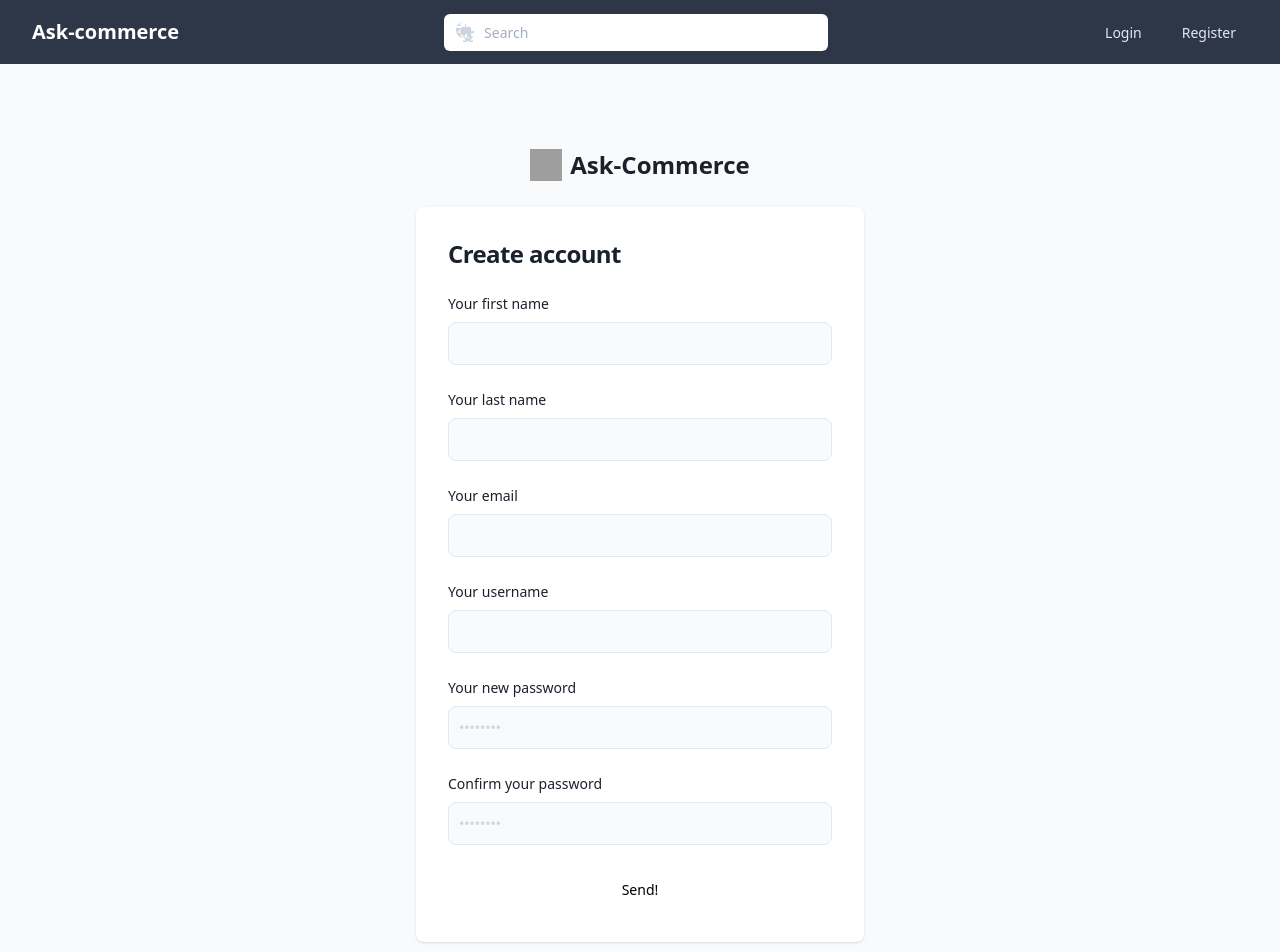
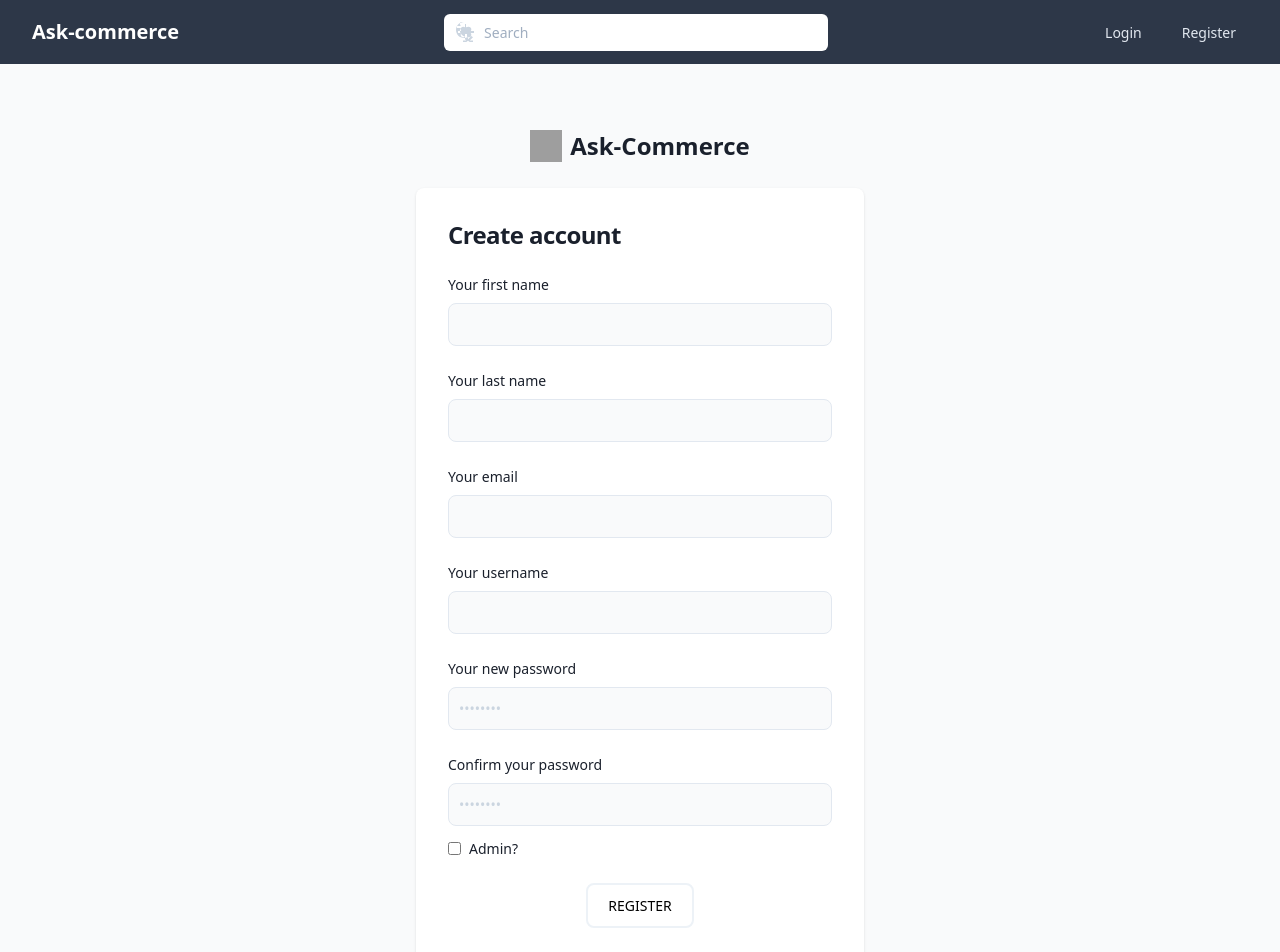
Before and after one commit to Lumaraescoder/Ask-commerce, a Next.js app: page /register in a window 1280 px wide. Shown: the top 952 px of the page. Built offline with nearby package versions, Linux system fonts and the light colour scheme; grey boxes are pictures that could not be loaded.

Commit message:
Register Component Fix

```diff
--- a/package.json
+++ b/package.json
@@ -2,7 +2,7 @@
   "name": "next-js-boilerplate",
   "version": "3.9.0",
   "scripts": {
-    "dev": "next dev",
+    "dev": "next dev --port 8000",
     "build": "next build",
     "start": "next start",
     "build-stats": "cross-env ANALYZE=true npm run build",
--- a/src/components/RegisterForm/RegisterForm.tsx
+++ b/src/components/RegisterForm/RegisterForm.tsx
@@ -1,83 +1,77 @@
-//import { AuthContext, AuthProvider } from "@/context/auth/auth-context";
-import { Formik, FormikHelpers, Field, Form } from "formik";
+import { Formik, FormikHelpers, Field, Form, ErrorMessage } from "formik";
 import { useRouter } from "next/router";
-//import { useContext } from "react";
 import * as yup from "yup";
 
 type UserCredentials = {
   username: string;
   password: string;
-  firstname: string;
-  lastname: string;
+  firstName: string;
+  lastName: string;
   email: string;
+  confirmPassword: string;
+  isAdmin: boolean;
 };
 
 const RegisterSchema = yup.object().shape({
-  username: yup.string().required("required"),
-  password: yup.string().required("required"),
-  firstname: yup.string().required("required"),
-  lastname: yup.string().required("required"),
-  email: yup.string().required("required"),
+  firstName: yup.string().required("First name is required"),
+  lastName: yup.string().required("Last name is required"),
+  username: yup.string().required("Username is required"),
+  email: yup.string().required("Email is required").email("Invalid email"),
+  password: yup.string().required("Password is required"),
+  confirmPassword: yup
+    .string()
+    .oneOf([yup.ref("password"), undefined], "Passwords must match")
+    .required("Confirm password is required"),
 });
 
-const initialValuesLogin = {
-  firstname: "",
-  lastname: "",
+const initialValues = {
+  firstName: "",
+  lastName: "",
+  email: "",
   username: "",
   password: "",
-  email: "",
+  confirmPassword: "",
+  isAdmin: false,
 };
 
 const RegisterForm = () => {
-  //const { setAuthState } = useContext(AuthContext);
-
   const router = useRouter();
 
   const handleFormSubmit = async (
     values: UserCredentials,
-
     { setSubmitting }: FormikHelpers<UserCredentials>
-  ) => {
+  ): Promise<void> => {
     await register(values, setSubmitting);
   };
 
   const register = async (
     values: UserCredentials,
-
     setSubmitting: (isSubmitting: boolean) => void
   ) => {
     const loggedInResponse = await fetch(
-      "https://fakestoreapi.com/auth/login",
-
+      "http://localhost:3000/auth/register",
       {
         method: "POST",
-
         headers: { "Content-Type": "application/json" },
-
         body: JSON.stringify(values),
       }
     );
 
     const { token } = await loggedInResponse.json();
-
     localStorage.setItem("token", token);
-
-   // setAuthState({ token });
-
     setSubmitting(false);
-
     router.push("/admin"); // Redirect to protected route after login
   };
 
   return (
     <Formik
       onSubmit={handleFormSubmit}
-      initialValues={initialValuesLogin}
+      initialValues={initialValues}
       validationSchema={RegisterSchema}
     >
-      {
+      {() => (
         <section className="bg-gray-50 ">
-       <div className="flex flex-col items-center justify-center px-6 py-8 mx-auto lg:py-0 registerAccount">
+          <div className="flex flex-col items-center justify-center px-6 py-3 mx-auto lg:py-0 registerAccount">
             <a
               href="#"
               className="flex items-center mb-6 text-2xl font-semibold text-gray-900 dark:text-white"
@@ -97,32 +91,42 @@ const RegisterForm = () => {
                 <Form className="space-y-4 md:space-y-6" action="#">
                   <div>
                     <label
-                   htmlFor="username"
+                      htmlFor="firstName"
                       className="block mb-2 text-sm font-medium text-gray-900 dark:text-white"
                     >
                       Your first name
                     </label>
                     <Field
-                   type="username"
-                   name="username"
-                   id="username"
+                      type="text"
+                      name="firstName"
+                      id="firstName"
                       className="bg-gray-50 border border-gray-300 text-gray-900 sm:text-sm rounded-lg focus:ring-primary-600 focus:border-primary-600 block w-full p-2.5 dark:bg-gray-700 dark:border-gray-600 dark:placeholder-gray-400 dark:text-white dark:focus:ring-blue-500 dark:focus:border-blue-500"
                       placeholder=""
+                    />
+                    <ErrorMessage
+                      name="firstName"
+                      component="div"
+                      className="text-red-500 text-sm"
                     />
                   </div>
                   <div>
                     <label
-                   htmlFor="username"
+                      htmlFor="lastName"
                       className="block mb-2 text-sm font-medium text-gray-900 dark:text-white"
                     >
                       Your last name
                     </label>
                     <Field
-                   type="username"
-                   name="username"
-                   id="username"
+                      type="text"
+                      name="lastName"
+                      id="lastName"
                       className="bg-gray-50 border border-gray-300 text-gray-900 sm:text-sm rounded-lg focus:ring-primary-600 focus:border-primary-600 block w-full p-2.5 dark:bg-gray-700 dark:border-gray-600 dark:placeholder-gray-400 dark:text-white dark:focus:ring-blue-500 dark:focus:border-blue-500"
                       placeholder=""
+                    />
+                    <ErrorMessage
+                      name="lastName"
+                      component="div"
+                      className="text-red-500 text-sm"
                     />
                   </div>
                   <div>
@@ -135,8 +139,13 @@ const RegisterForm = () => {
                     <Field
                       type="email"
                       name="email"
-                   id="password"
+                      id="email"
                       className="bg-gray-50 border border-gray-300 text-gray-900 sm:text-sm rounded-lg focus:ring-primary-600 focus:border-primary-600 block w-full p-2.5 dark:bg-gray-700 dark:border-gray-600 dark:placeholder-gray-400 dark:text-white dark:focus:ring-blue-500 dark:focus:border-blue-500"
+                    />
+                    <ErrorMessage
+                      name="email"
+                      component="div"
+                      className="text-red-500 text-sm"
                     />
                   </div>
                   <div>
@@ -147,11 +156,16 @@ const RegisterForm = () => {
                       Your username
                     </label>
                     <Field
-                   type="username"
+                      type="text"
                       name="username"
                       id="username"
                       className="bg-gray-50 border border-gray-300 text-gray-900 sm:text-sm rounded-lg focus:ring-primary-600 focus:border-primary-600 block w-full p-2.5 dark:bg-gray-700 dark:border-gray-600 dark:placeholder-gray-400 dark:text-white dark:focus:ring-blue-500 dark:focus:border-blue-500"
                       placeholder=""
+                    />
+                    <ErrorMessage
+                      name="username"
+                      component="div"
+                      className="text-red-500 text-sm"
                     />
                   </div>
                   <div>
@@ -168,39 +182,60 @@ const RegisterForm = () => {
                       placeholder="••••••••"
                       className="bg-gray-50 border border-gray-300 text-gray-900 sm:text-sm rounded-lg focus:ring-primary-600 focus:border-primary-600 block w-full p-2.5 dark:bg-gray-700 dark:border-gray-600 dark:placeholder-gray-400 dark:text-white dark:focus:ring-blue-500 dark:focus:border-blue-500"
                     />
+                    <ErrorMessage
+                      name="password"
+                      component="div"
+                      className="text-red-500 text-sm"
+                    />
                   </div>
                   <div>
                     <label
-                   htmlFor="password"
+                      htmlFor="confirmPassword"
                       className="block mb-2 text-sm font-medium text-gray-900 dark:text-white"
                     >
                       Confirm your password
                     </label>
                     <Field
                       type="password"
-                   name="password"
-                   id="password"
+                      name="confirmPassword"
+                      id="confirmPassword"
                       placeholder="••••••••"
                       className="bg-gray-50 border border-gray-300 text-gray-900 sm:text-sm rounded-lg focus:ring-primary-600 focus:border-primary-600 block w-full p-2.5 dark:bg-gray-700 dark:border-gray-600 dark:placeholder-gray-400 dark:text-white dark:focus:ring-blue-500 dark:focus:border-blue-500"
                     />
+                    <ErrorMessage
+                      name="confirmPassword"
+                      component="div"
+                      className="text-red-500 text-sm"
+                    />
+                    <label
+                      htmlFor="isAdmin"
+                      className="flex items-center mt-3 mb-2 text-sm font-medium text-gray-900 dark:text-white"
+                    >
+                      <Field
+                        type="checkbox"
+                        name="isAdmin"
+                        id="isAdmin"
+                        className="mr-2"
+                      />
+                      Admin?
+                    </label>
                   </div>
-
+                  <div className="text-center">
                     <button
                       type="submit"
-                 className="w-full text-black bg-primary-600 hover:bg-primary-700 focus:ring-4 focus:outline-none focus:ring-primary-300 font-medium rounded-lg text-sm px-5 py-2.5 text-center dark:bg-primary-600 dark:hover:bg-primary-700 dark:focus:ring-primary-800"
+                      className="text-black bg-primary-600 hover:bg-primary-700 focus:ring-4 focus:outline-none focus:ring-primary-300 font-medium rounded-lg text-sm px-5 py-2.5 text-center dark:bg-primary-600 dark:hover:bg-primary-700 dark:focus:ring-primary-800 border-2 border-primary-600"
                     >
-                Send!
+                      REGISTER
                     </button>
-
+                  </div>
                 </Form>
               </div>
             </div>
           </div>
         </section>
-      }
+      )}
     </Formik>
   );
 };
 
-
 export default RegisterForm;
```
Lines whose indentation alone changed are shown as unchanged.
